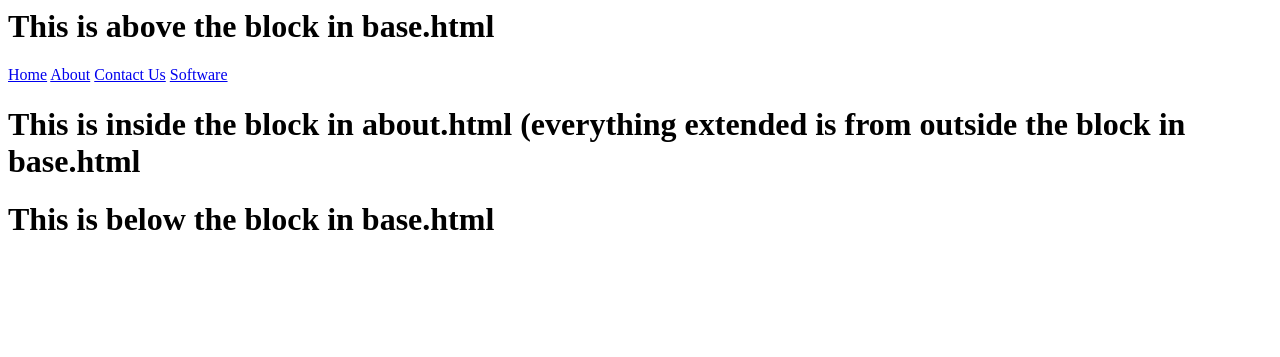
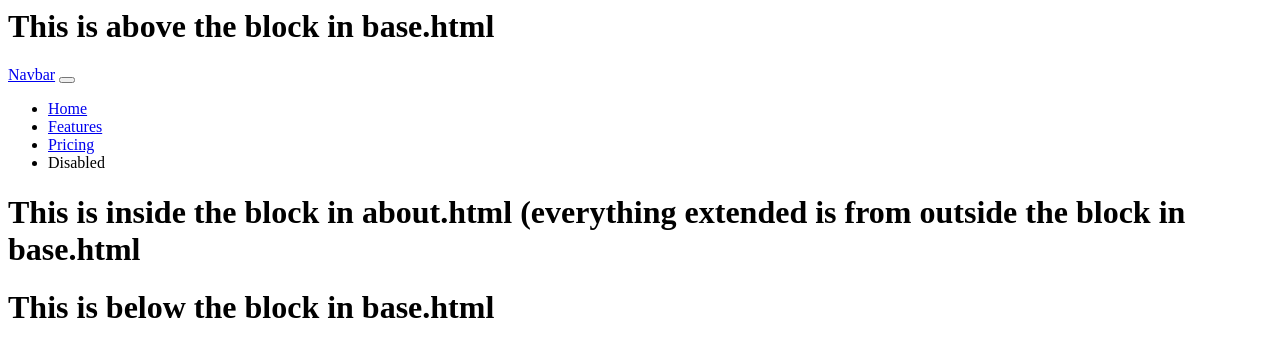
Before and after one commit to souramam1/Laser-Tag, a Django app: page /welcome_page/about/ in a window 1280 px wide. Shown: the top 357 px of the page. Run offline with Django 3.2, Linux system fonts and the light colour scheme.

Commit message:
Update base.html

```diff
--- a/templates/welcome_page/base.html
+++ b/templates/welcome_page/base.html
@@ -10,10 +10,31 @@
 
     {% load static %}
 
-    <a href="base.html">Home</a>
-    <a href="welcome_page/about">About</a>
-    <a href="welcome_page/contact">Contact Us</a>
-    <a href="welcome_page/software">Software</a>
+    <nav class="navbar navbar-expand-lg bg-body-tertiary">
+        <div class="container-fluid">
+          <a class="navbar-brand" href="#">Navbar</a>
+          <button class="navbar-toggler" type="button" data-bs-toggle="collapse" data-bs-target="#navbarNav" aria-controls="navbarNav" aria-expanded="false" aria-label="Toggle navigation">
+            <span class="navbar-toggler-icon"></span>
+          </button>
+          <div class="collapse navbar-collapse" id="navbarNav">
+            <ul class="navbar-nav">
+              <li class="nav-item">
+                <a class="nav-link active" aria-current="page" href="#">Home</a>
+              </li>
+              <li class="nav-item">
+                <a class="nav-link" href="#">Features</a>
+              </li>
+              <li class="nav-item">
+                <a class="nav-link" href="#">Pricing</a>
+              </li>
+              <li class="nav-item">
+                <a class="nav-link disabled">Disabled</a>
+              </li>
+            </ul>
+          </div>
+        </div>
+      </nav>
+
 
 
     {% block content %}
```
